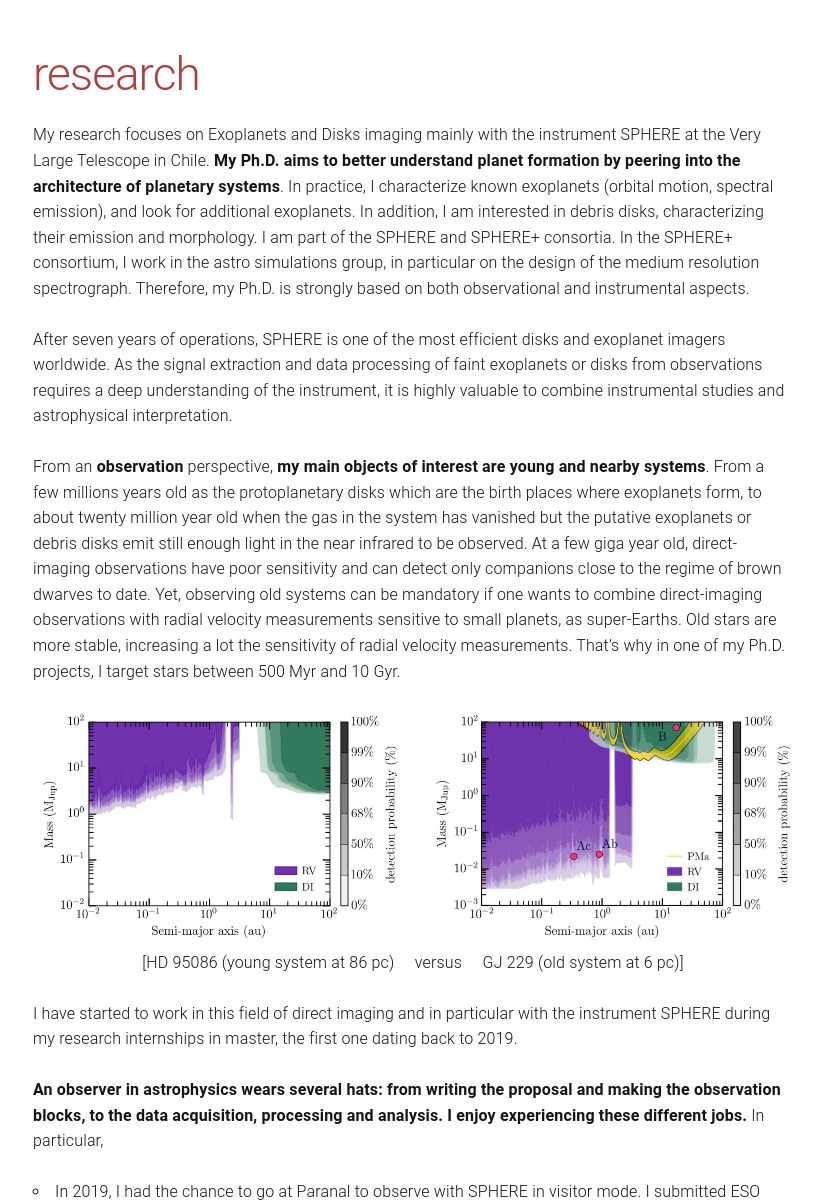
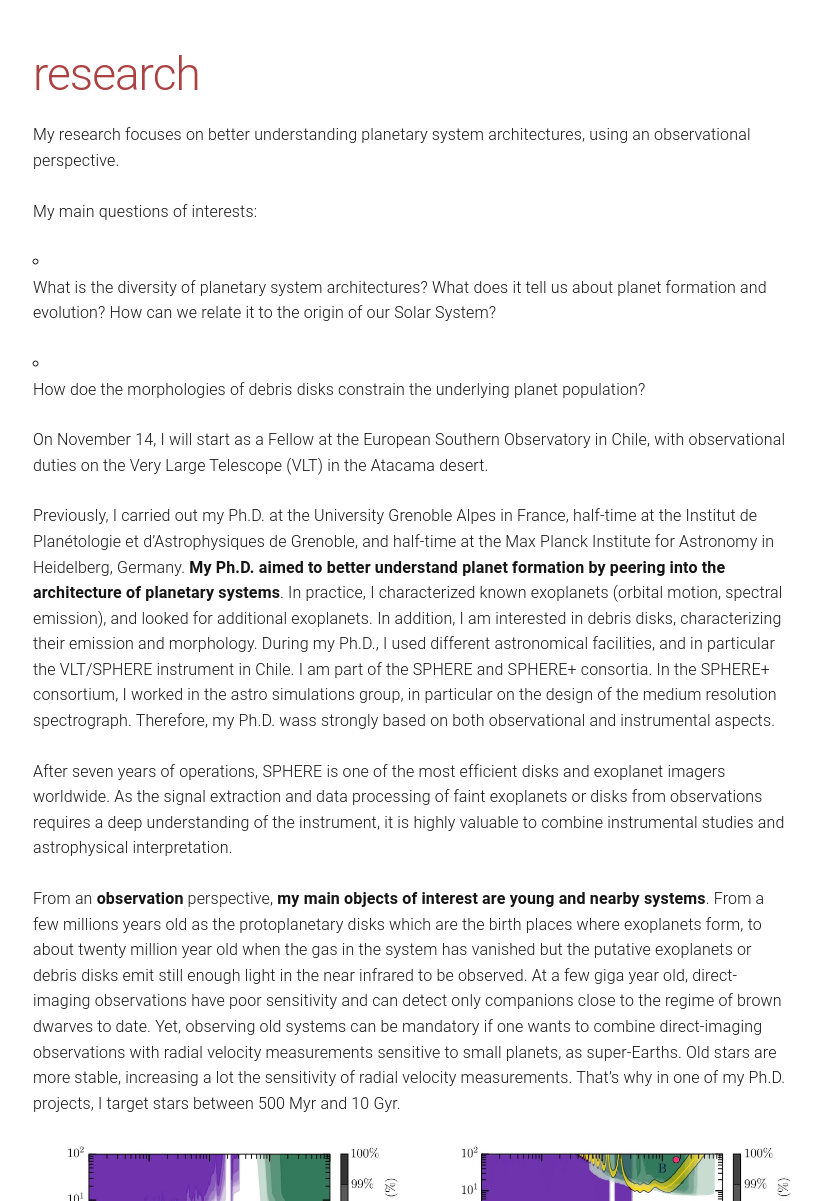
Before and after one commit to cdesgrange/cdesgrange.github.io, a Jekyll site: the page built from research.md, in a window 1280 px wide and 1400 px high. Shown: the part 199-1400 px from the top of the window, without its empty margins (227-1048 px from the left). Built offline with Jekyll 4.4.1, drawn with Linux system fonts in a browser that asks for light colours; some of the changed text lies outside the part shown.

Commit message:
Update research.md
added ESO stuff but work in progress

```diff
--- a/research.md
+++ b/research.md
@@ -4,9 +4,18 @@ title: research
 permalink: /research/
 ---
 
-My research focuses on Exoplanets and Disks imaging mainly with the instrument SPHERE at the Very Large Telescope in Chile. <b>My Ph.D. aims to better understand planet formation by peering into the architecture of planetary systems</b>. In practice, I characterize known exoplanets (orbital motion, spectral emission), and look for additional exoplanets. In addition, I am interested in debris disks, characterizing their emission and morphology.
-I am part of the SPHERE and SPHERE+ consortia. In the SPHERE+ consortium, I work in the astro simulations group, in particular on the design of the medium resolution spectrograph. Therefore, my Ph.D. is strongly based on both observational and instrumental aspects.
+My research focuses on better understanding planetary system architectures, using an observational perspective.
 
+My main questions of interests:
+- What is the diversity of planetary system architectures? What does it tell us about planet formation and evolution? How can we relate it to the origin of our Solar System?
+
+- How doe the morphologies of debris disks constrain the underlying planet population?
+
+On November 14, I will start as a Fellow at the European Southern Observatory in Chile, with observational duties on the Very Large Telescope (VLT) in the Atacama desert.
+
+
+Previously, I carried out my Ph.D. at the University Grenoble Alpes in France, half-time at the Institut de Planétologie et d'Astrophysiques de Grenoble, and half-time at the Max Planck Institute for Astronomy in Heidelberg, Germany. <b>My Ph.D. aimed to better understand planet formation by peering into the architecture of planetary systems</b>. In practice, I characterized known exoplanets (orbital motion, spectral emission), and looked for additional exoplanets. In addition, I am interested in debris disks, characterizing their emission and morphology. During my Ph.D., I used different astronomical facilities, and in particular the VLT/SPHERE instrument in Chile.
+I am part of the SPHERE and SPHERE+ consortia. In the SPHERE+ consortium, I worked in the astro simulations group, in particular on the design of the medium resolution spectrograph. Therefore, my Ph.D. wass strongly based on both observational and instrumental aspects.
 
 After seven years of operations, SPHERE is one of the most efficient disks and exoplanet imagers worldwide. As the signal extraction and data processing of faint exoplanets or disks from observations requires a deep understanding of the instrument, it is highly valuable to combine instrumental studies and astrophysical interpretation.
 
@@ -19,14 +28,17 @@ From an <b>observation</b> perspective, <b>my main objects of interest are young
   <br>
 </p>
 
+<br>
 
 
-I have started to work in this field of direct imaging and in particular with the instrument SPHERE during my research internships in master, the first one dating back to 2019.
+<b> How did I start to work in the field of direct imaging of exoplanets? </b>
+
+I have started to work in this field, and in particular with the instrument SPHERE, thanks to my research internships in my Master studies, the first one dating back to 2019.
 
 <b> An observer in astrophysics wears several hats: from writing the proposal and making the observation blocks, to the data acquisition, processing and analysis. I enjoy experiencing these different jobs.</b> In particular,
 
 <ul>
-  <li> In 2019, I had the chance to go at Paranal to observe with SPHERE in visitor mode. I submitted ESO proposals with SPHERE, one being accepted and executed in summer 2022. In Fall 2023, I have submitted as PI several proposals, using the facilities VLT/SPHERE, JWST, HST and LBT/SHARK-NIR+LMIRCam. My two proposals with LBT/SHARK-NIR+LMIRCam and VLT/SPHERE were accepted, and the one using JWST submitted as co-PI. </li> <br>
+  <li> In 2019, I had the chance to go at Paranal to observe with VLT/SPHERE in visitor mode. Since 2020, I submitted proposals with various facities: ESO, LBT, JWST, HST, and got granted part of them (see my Resume).
 
   <li> During a master internship at the Max-Planck Institute for Astronomy in Germany, I investigated baseline to cutting-edge image processing techniques. The goal was to <b>retrieve directly-imaged protoplanetary disks in near infrared to look for proto-exoplanets creating the observed substructures inside the disks</b>. This project was carried out in the context of the paper from Assenssio-Torres et al. 2021.</li>
 
@@ -64,16 +76,4 @@ After acquiring, processing and analyzing observation, I chose to experience the
 
  <br>  <br>
 
-<b>During my Ph.D., I continue to develop expertise both in high-contrast imaging observations and instrumentation. </b>
-
-In observations, my two main projects currently are
-
-<ul>
-  <li> first,  a survey coupling different detection methods to have the more complete view of the exoplanetary systems investigated, and </li>
-
-  <li> second, the characterization of a complex and enigmatic debris disk. </li>
-</ul>
-
-In instrumentation, I am doing in particular molecular mapping simulations to test different designs to upgrade the low resolution integral field spectrograph (IFS) of SPHERE into a medium resolution IFS.
-
-I am part of the consortia SPHERE, SPHERE+ and SHARK-NIR.
+ (work in progress)
```
